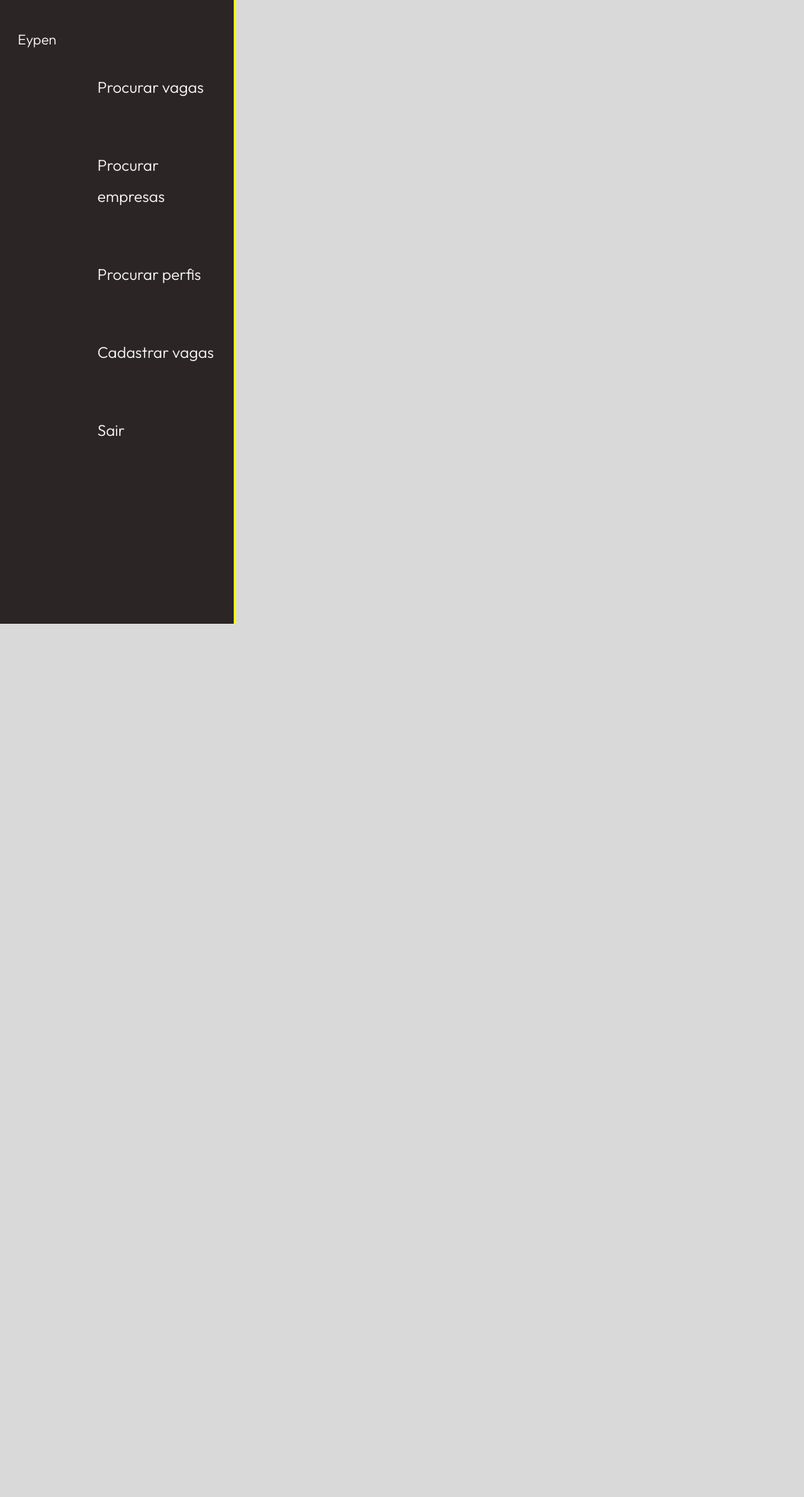
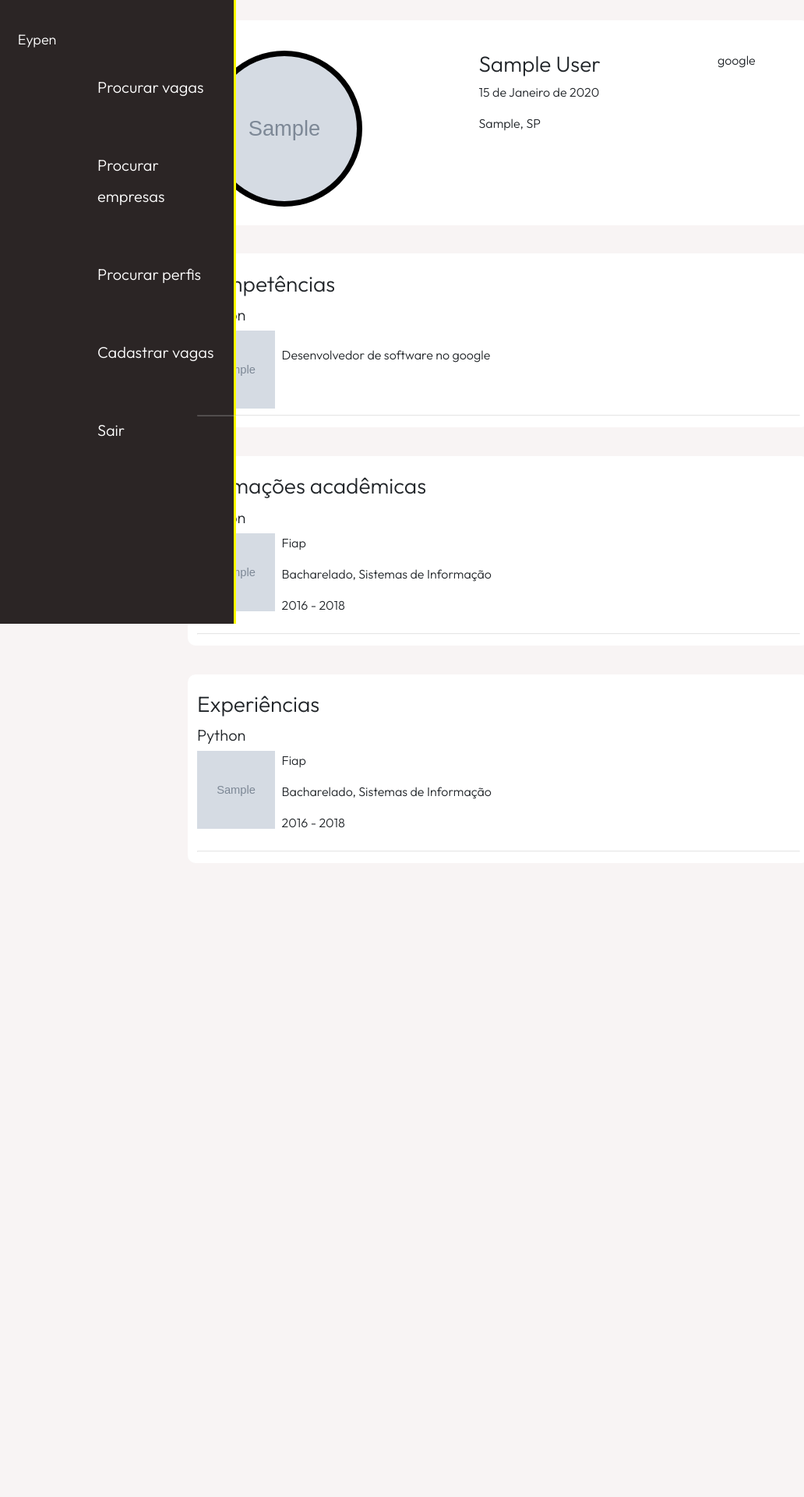
Before and after one commit to LucasSchroeders/eypen, a Django app: page /profile/1 in a window 1280 px wide. Shown: the top 1920 px of the page at 78% size, without its empty margins (0-1032 px from the left). Run offline with Django 4.2, Linux system fonts and the light colour scheme; a user stored in the database is signed in; tables that the repository leaves empty hold one stand-in row (values such as "Sample post"); grey boxes marked "Sample" are stand-in pictures; some libraries are stand-ins or nearby versions.

Commit message:
profile page development

```diff
--- a/static/css/users/applicant_profile.css
+++ b/static/css/users/applicant_profile.css
@@ -1,3 +1,109 @@
 body{
-    background-color: #D9D9D9;
+    background-color: #F8F4F4;
+    display: flex;
+    flex-direction: column;
+    align-items: center;
+    padding: 2%;
 }
+
+.div-container{
+    width: 65%;
+    display: flex;
+    flex-direction: column;
+}
+
+.photo{
+    border: 8px solid #000;
+    border-radius: 50%;
+    width: 200px;
+    height: 200px;
+    display: flex;
+    align-items: center;
+    justify-content: center;
+}
+
+.photo-img{
+    width: 186px;
+    height: 186px;
+    border-radius: 50%;
+}
+
+.div-content{
+    display: flex;
+    flex-direction: row;
+    padding: 3%;
+}
+
+.div-icon{
+    display: flex;
+    justify-content: end;
+    width: 100%;
+    padding: 15px 20px 0 0;
+}
+
+.infos{
+    margin-left: 150px;
+}
+
+.experience-formation{
+    margin-left: 150px;
+}
+
+.icon{
+    font-size: 25px;
+}
+
+.div-head{
+    display: flex;
+    flex-direction: row;
+    justify-content: space-between;
+    width: 100%;
+    padding: 15px 20px 0 0;
+}
+
+.div-several{
+    margin-top: 3%;
+    padding: 0.5% 1% 0.5% 1%;
+}
+
+.img-several{
+    width: 100px;
+    height: 100px;
+}
+
+.div-several-row{
+    display: flex;
+    flex-direction: row;
+    justify-content: space-between;
+}
+
+.div-several-content{
+    margin-top: 0.5%;
+}
+
+.icon-several{
+    font-size: 20px;
+    margin-right: 22px;
+    margin-top: 2.5%;
+}
+
+hr {
+    display: block;
+    margin-top: 0.5em;
+    margin-bottom: 0.5em;
+    margin-left: auto;
+    margin-right: auto;
+    border-style: inset;
+    border-width: 1px;
+}
+
+.several-row-text{
+    width: 50%;
+    margin-top: 2.5%;
+    margin-right: 32%;
+}
+
+.several-row-text2{
+    width: 50%;
+    margin-right: 32%;
+}
--- a/templates/users/applicant_profile.html
+++ b/templates/users/applicant_profile.html
@@ -1,15 +1,107 @@
 {% extends 'base.html' %}
 {% load static %}
+
 {% block title %}{{ profile.full_name }}{% endblock title %}
 {% block css %}
+<link href="{% static 'css/utils/container_default.css' %}" rel="stylesheet" type="text/css">
 <link href="{% static 'css/users/applicant_profile.css' %}" rel="stylesheet" type="text/css">
 {% endblock css %}
 
 {% block body %}
-<div class="container-default">
-    <h1>{{ profile.full_name }}</h1>
-    <!-- {{ profile.state }} -->
+<div class="div-container">
+    {% if is_same_profile %}
+    <div class="div-icon">
+        <a href="#"><i class="fa-solid fa-pen-to-square icon"></i></a>
+    </div>
+    {% endif %}
 
+   <div class="div-content">
+        <div class="photo">
+            <div>
+                {% if profile.photo %}
+                <img src="{{ profile.photo.url }}" class="photo-img" alt="foto de perfil">
+                {% else %}
+                <i class="fa-solid fa-user icon"></i>
+                {% endif %}
+            </div>
+        </div>
+        <div class="infos">
+            <h3>{{ profile.full_name }}</h1>
+            <p>{{ profile.birthdate }}</p>
+            <p>{{ profile.city }}, {{ profile.state }}</p>
+
+            {% if experience.last.is_working %}
+            <h5>{{ experience.last.position}} | {{ experience.last.company}}</h5>
+            {% endif %}
+        </div>
+        <div class="experience-formation">
+            <p>google</p>
+        </div>
+    </div>
 </div>
 
+<!-- {% if competences %} -->
+<div class="div-container div-several">
+    <div class="div-head">
+        <h3>Competências</h3>
+        <i class="fa-solid fa-plus icon"></i>
+    </div>
+    <div class="div-several-content">
+        <h5>Python</h5>
+        <div class="div-several-row">
+            <img src="{{ profile.photo.url }}" class="img-several" alt="imagem referente à instituição ou empresa em que a competência foi adquirida ou exercida">
+            <div class="several-row-text">
+                <p>Desenvolvedor de software no google</p>
+            </div>
+            <a href="" class="icon-several"><i class="fa-solid fa-pen"></i></a>
+        </div>
+        <hr>
+    </div>
+</div>
+<!-- {% endif %} -->
+
+<!-- {% if academic_educations %} -->
+<div class="div-container div-several">
+    <div class="div-head">
+        <h3>Formações acadêmicas</h3>
+        <i class="fa-solid fa-plus icon"></i>
+    </div>
+    <div class="div-several-content">
+        <h5>Python</h5>
+        <div class="div-several-row">
+            <img src="{{ profile.photo.url }}" class="img-several" alt="imagem referente à instituição ou empresa em que a competência foi adquirida ou exercida">
+            <div class="several-row-text2">
+                <p >Fiap</p>
+                <p>Bacharelado, Sistemas de Informação</p>
+                <p>2016 - 2018</p>
+            </div>
+            <a href="" class="icon-several"><i class="fa-solid fa-pen"></i></a>
+        </div>
+        <hr>
+    </div>
+</div>
+<!-- {% endif %} -->
+
+<!-- {% if experiences %} -->
+<div class="div-container div-several">
+    <div class="div-head">
+        <h3>Experiências</h3>
+        <i class="fa-solid fa-plus icon"></i>
+    </div>
+    <div class="div-several-content">
+        <h5>Python</h5>
+        <div class="div-several-row">
+            <img src="{{ profile.photo.url }}" class="img-several" alt="imagem referente à instituição ou empresa em que a competência foi adquirida ou exercida">
+            <div class="several-row-text2">
+                <p >Fiap</p>
+                <p>Bacharelado, Sistemas de Informação</p>
+                <p>2016 - 2018</p>
+            </div>
+            <a href="" class="icon-several"><i class="fa-solid fa-pen "></i></a>
+        </div>
+        <hr>
+    </div>
+</div>
+<!-- {% endif %} -->
+
 {% endblock body%}
```
